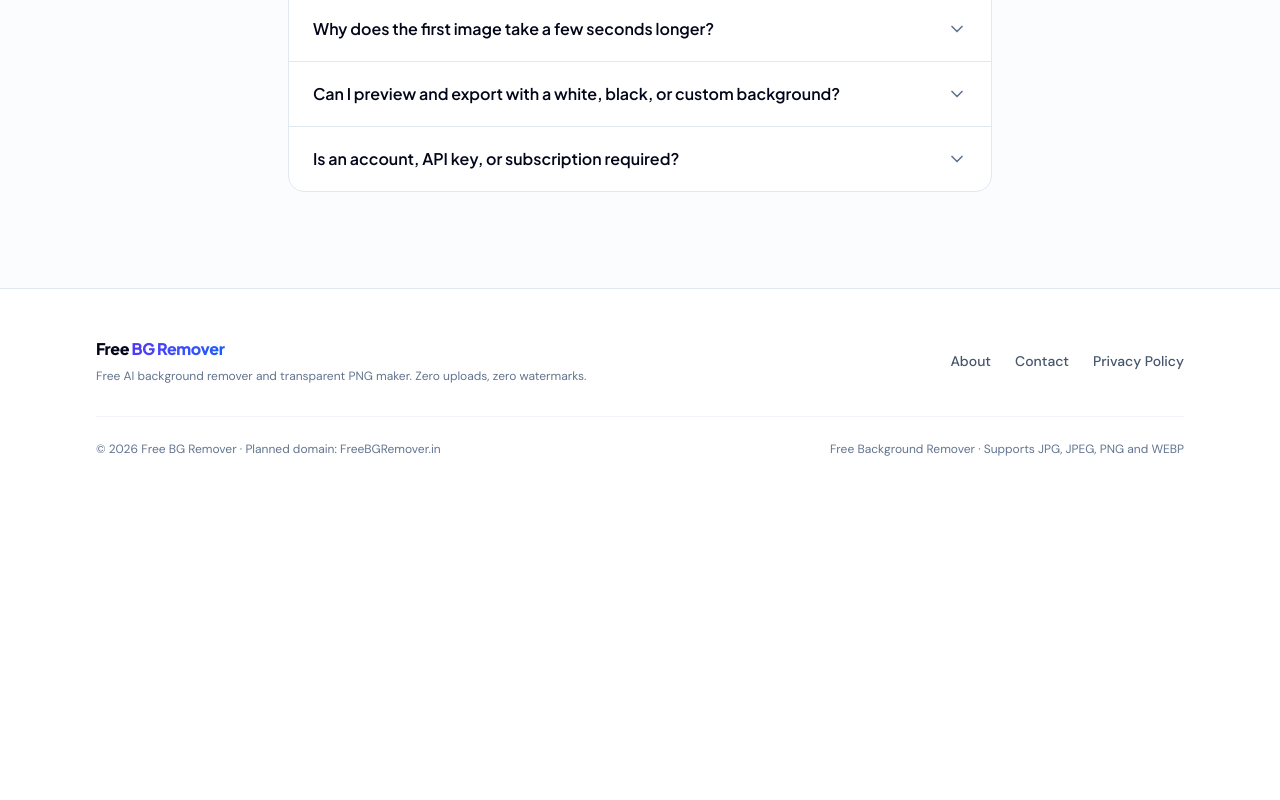
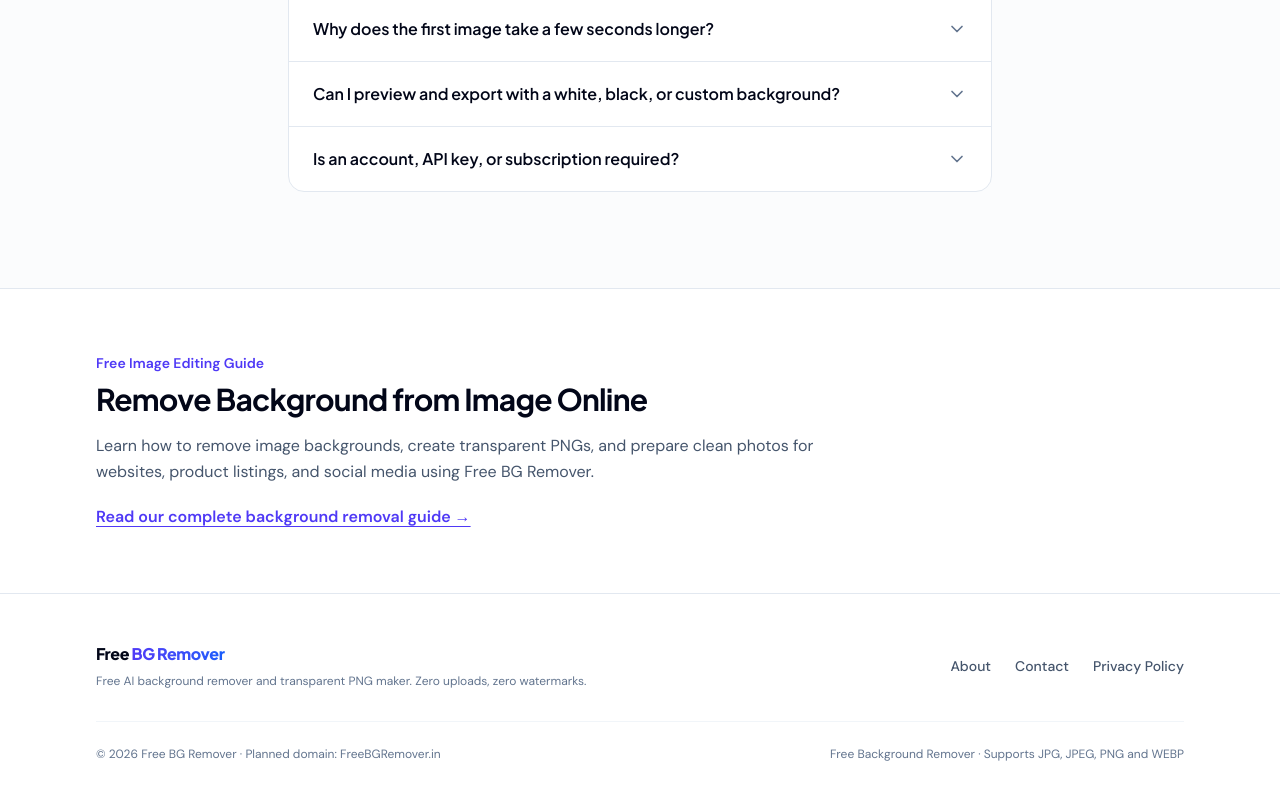
Before and after one commit to pk9398718277-jpg/free-bg-remover, a React (Vite) app: page / in a window 1280 px wide. Shown: the part 3677-4477 px from the top of the page. Before the commit the page ends 4182 px from the top, so only its background shows below. Built offline with nearby package versions, Linux system fonts and the light colour scheme.

Commit message:
Update LandingSections.tsx

```diff
--- a/src/components/LandingSections.tsx
+++ b/src/components/LandingSections.tsx
@@ -267,6 +267,30 @@ export function LandingSections() {
           </div>
         </div>
       </section>
+            {/* RELATED BACKGROUND REMOVAL GUIDE */}
+      <section className="border-t border-slate-200 bg-white py-12 sm:py-16">
+        <div className="mx-auto max-w-6xl px-4 sm:px-6 lg:px-8">
+          <div className="max-w-3xl">
+            <p className="text-sm font-semibold text-indigo-600">
+              Free Image Editing Guide
+            </p>
+            <h2 className="mt-2 font-display text-2xl font-bold tracking-tight text-slate-950 sm:text-3xl">
+              Remove Background from Image Online
+            </h2>
+            <p className="mt-4 text-base leading-relaxed text-slate-600">
+              Learn how to remove image backgrounds, create transparent PNGs,
+              and prepare clean photos for websites, product listings, and
+              social media using Free BG Remover.
+            </p>
+            <a
+              href="/remove-background-from-image"
+              className="mt-5 inline-flex font-semibold text-indigo-600 underline underline-offset-4 hover:text-indigo-800"
+            >
+              Read our complete background removal guide →
+            </a>
+          </div>
+        </div>
+      </section>
     </div>
   );
 }
```
